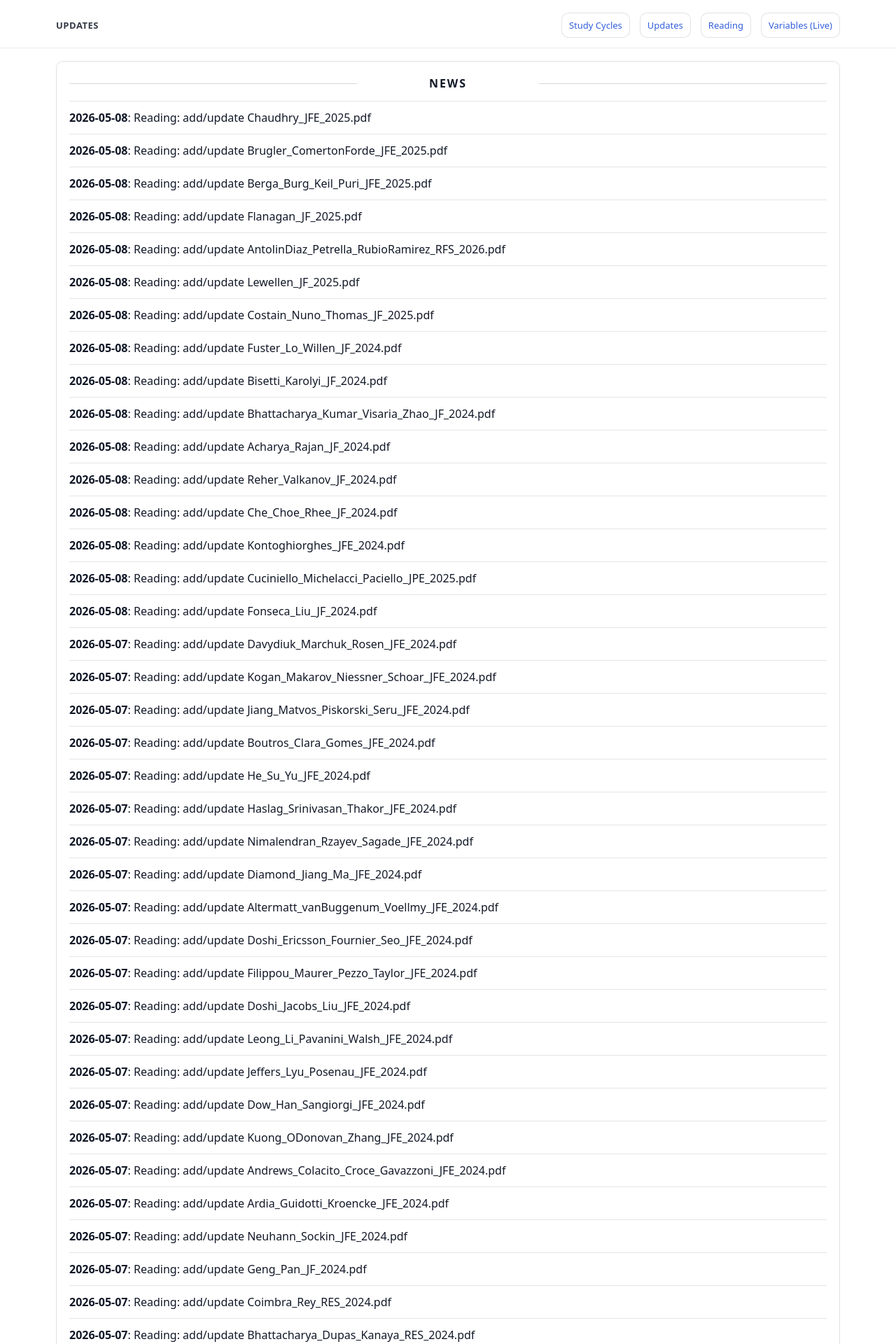
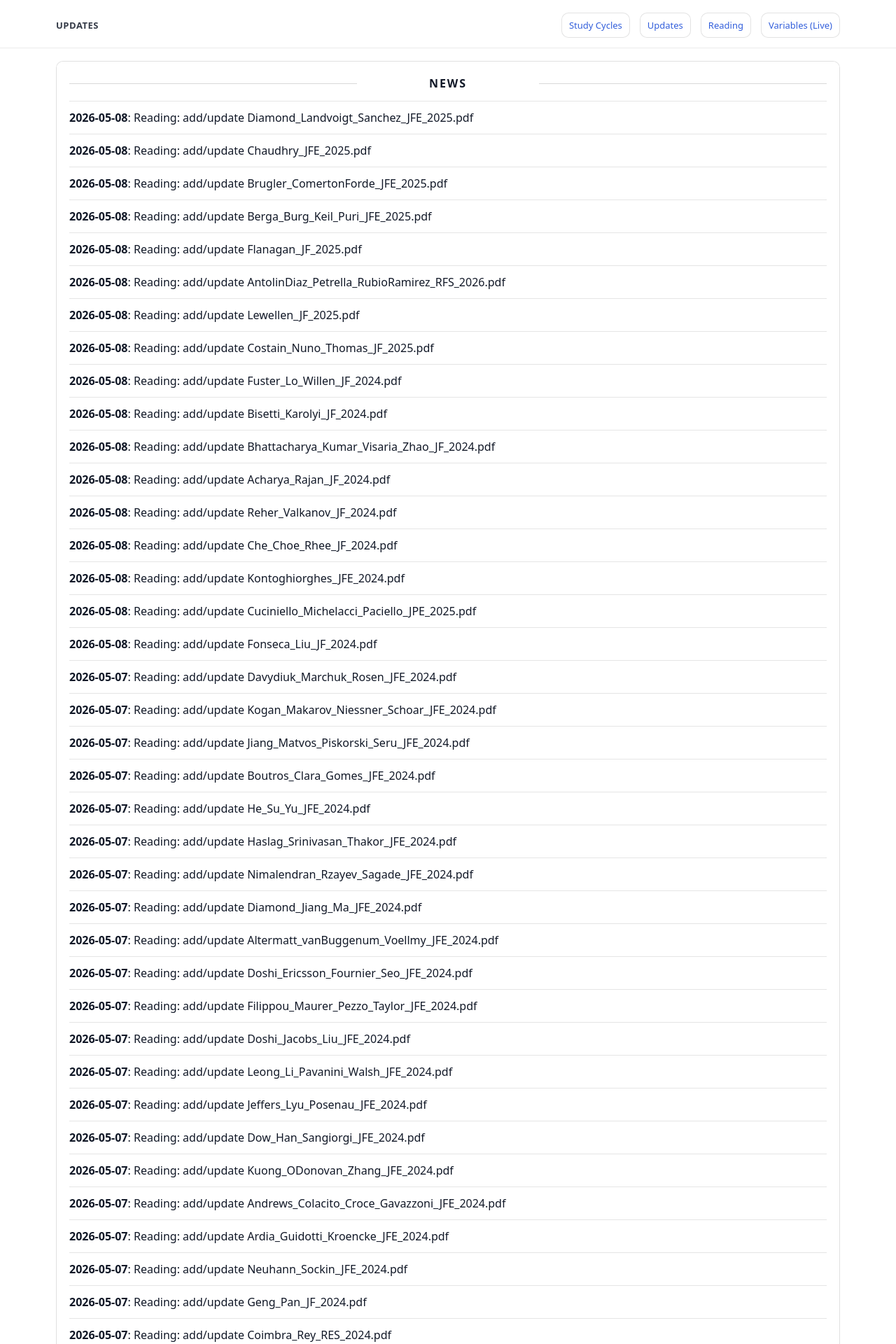
Before and after one commit to yaxinzn/study-archive, a Jekyll site: the page built from updates/index.md, in a window 1280 px wide. Shown: the top 1920 px of the page at 70% size. Built offline with Jekyll 4.4.1, drawn with Linux system fonts in a browser that asks for light colours; some of the changed text lies outside the part shown.

Commit message:
chore: update NEWS feed

```diff
--- a/_data/news.yml
+++ b/_data/news.yml
@@ -1,4 +1,7 @@
 # Auto-generated update history (sorted newest -> oldest). Do not edit manually.
+- ts: "1778229760"
+  date: "2026-05-08"
+  title: "Reading: add/update Diamond_Landvoigt_Sanchez_JFE_2025.pdf"
 - ts: "1778229480"
   date: "2026-05-08"
   title: "Reading: add/update Chaudhry_JFE_2025.pdf"
```
